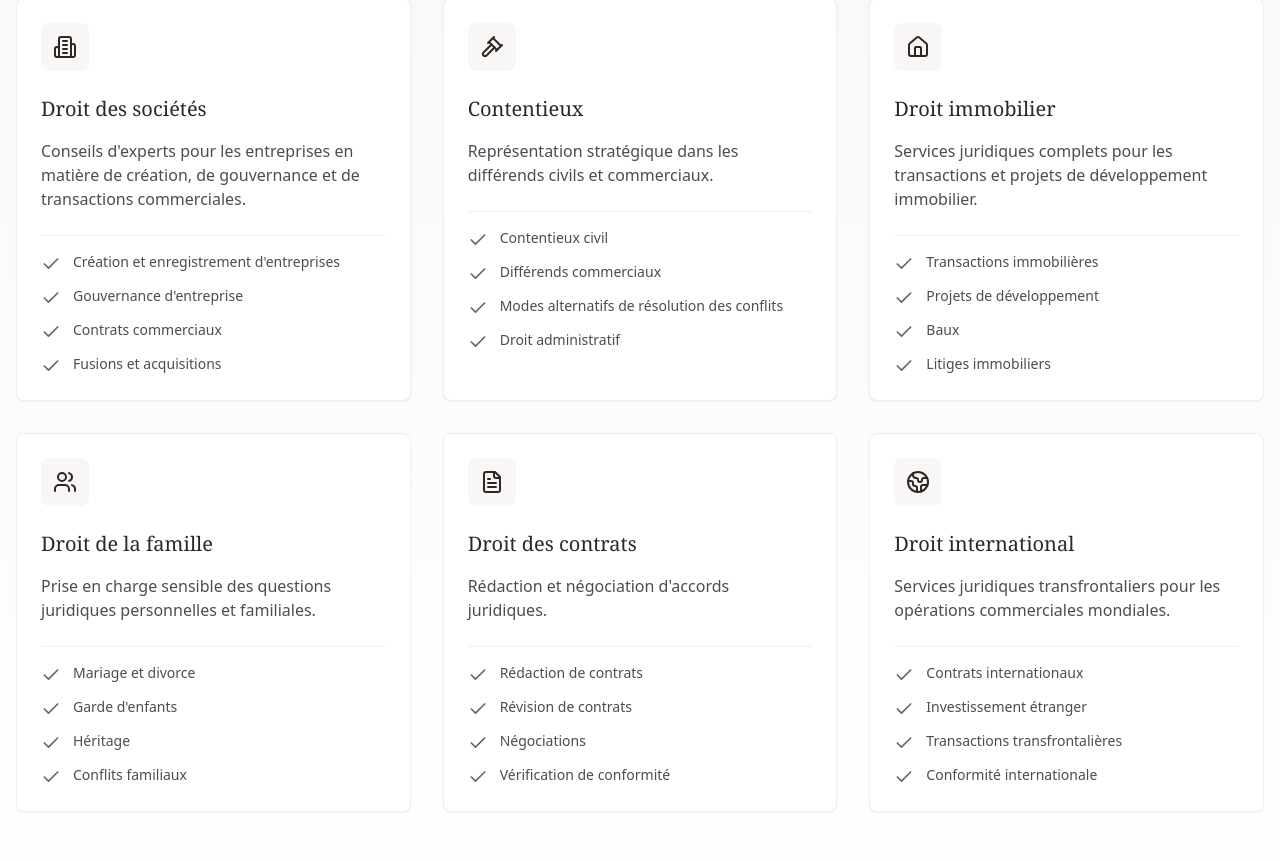
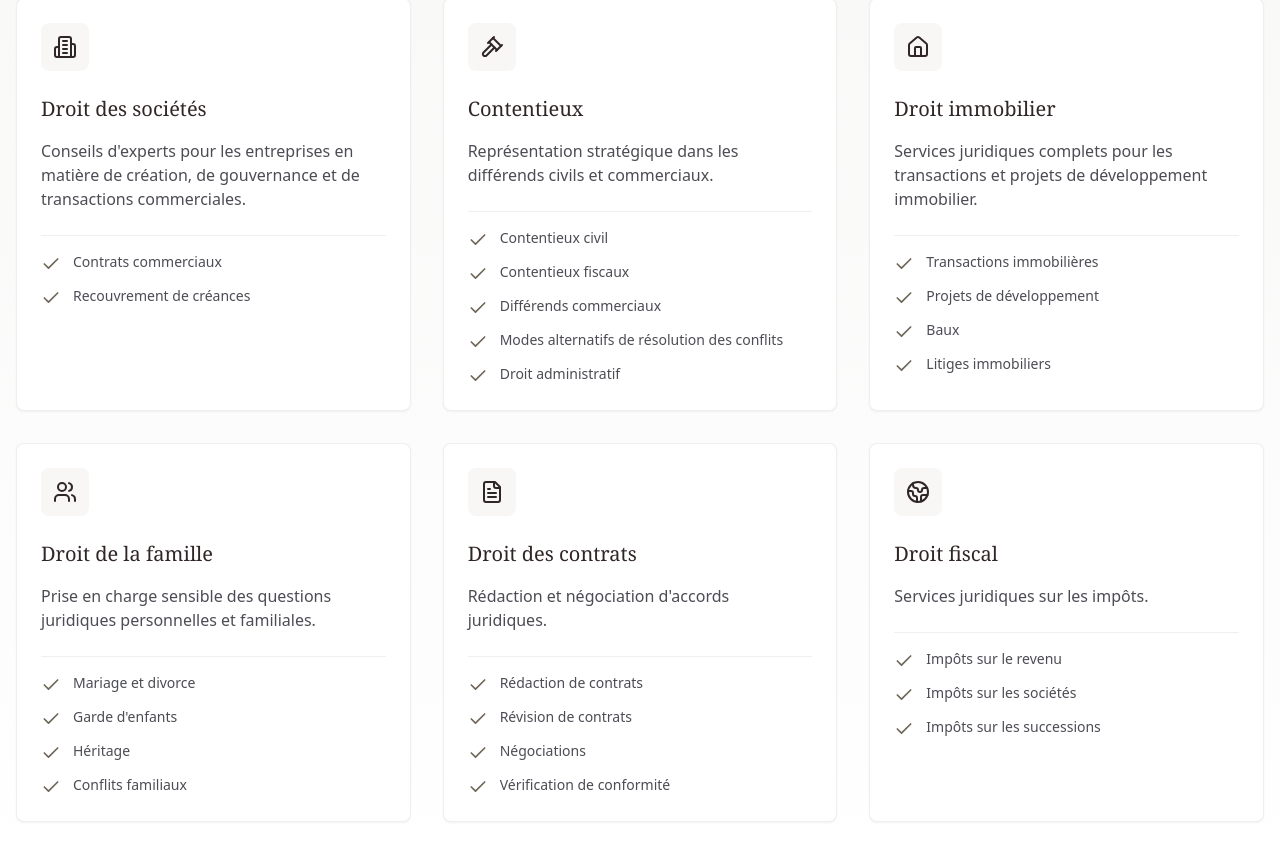
Before and after one commit to kifanitoufik/webpage, a React (Vite) app: page / in a window 1280 px wide. Shown: the part 1408-2269 px from the top of the page. Built offline with nearby package versions, Linux system fonts and the light colour scheme.

Commit message:
changed arabic

```diff
--- a/src/components/Stats.tsx
+++ b/src/components/Stats.tsx
@@ -14,13 +14,13 @@ export const Stats = ({ t }: StatsProps) => {
      description: "Experience"
    },
    {
-     value: "1000+",
+     value: "2000+",
      label: t.stats.cases,
      icon: Trophy,
      description: "Success"
    },
    {
-     value: "95%",
+     value: "90%",
      label: t.stats.rate,
      icon: ThumbsUp,
      description: "Satisfaction"
--- a/src/content.ts
+++ b/src/content.ts
@@ -206,10 +206,8 @@ export const content = {
           description: "Conseils d'experts pour les entreprises en matière de création, de gouvernance et de transactions commerciales.",
           icon: "Building2",
           details: [
-            "Création et enregistrement d'entreprises",
-            "Gouvernance d'entreprise",
             "Contrats commerciaux",
-            "Fusions et acquisitions"
+            "Recouvrement de créances",
           ]
         },
         {
@@ -218,6 +216,7 @@ export const content = {
           icon: "Gavel",
           details: [
             "Contentieux civil",
+            "Contentieux fiscaux",
             "Différends commerciaux",
             "Modes alternatifs de résolution des conflits",
             "Droit administratif"
@@ -257,14 +256,13 @@ export const content = {
           ]
         },
         {
-          title: "Droit international",
-          description: "Services juridiques transfrontaliers pour les opérations commerciales mondiales.",
+          title: "Droit fiscal",
+          description: "Services juridiques sur les impôts.",
           icon: "Globe2",
           details: [
-            "Contrats internationaux",
-            "Investissement étranger",
-            "Transactions transfrontalières",
-            "Conformité internationale"
+            "Impôts sur le revenu",
+            "Impôts sur les sociétés",
+            "Impôts sur les successions",
           ]
         }
       ]
@@ -465,7 +463,7 @@ export const content = {
       schema: {
         "@context": "https://schema.org",
         "@type": "LegalService",
-        "name": "مكتب المحاماة الكفاني",
+        "name": "مكتب المحاماة الكيفاني",
         "image": ["https://elkifanilaw.com/logo.png"],
         "description": "مكتب محاماة رائد في الرباط يقدم خدمات قانونية شاملة.",
         "address": {
```
